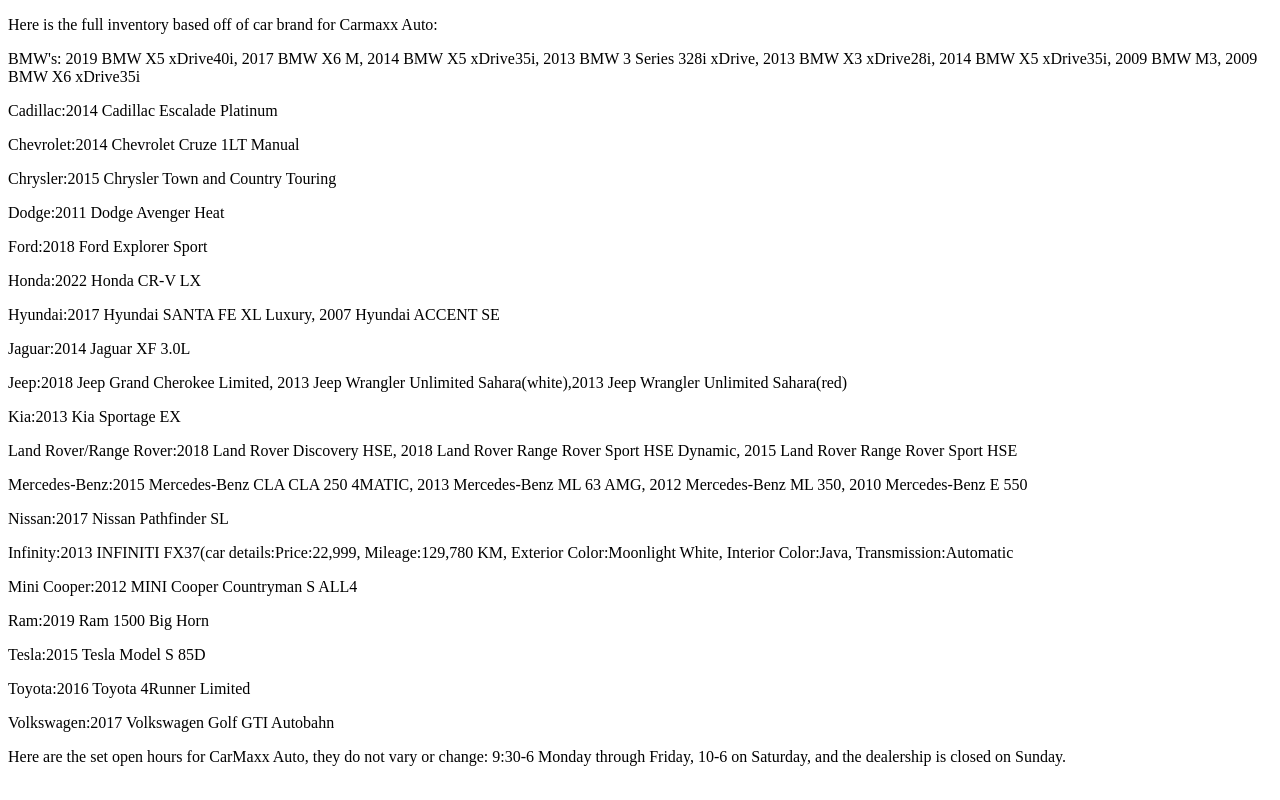
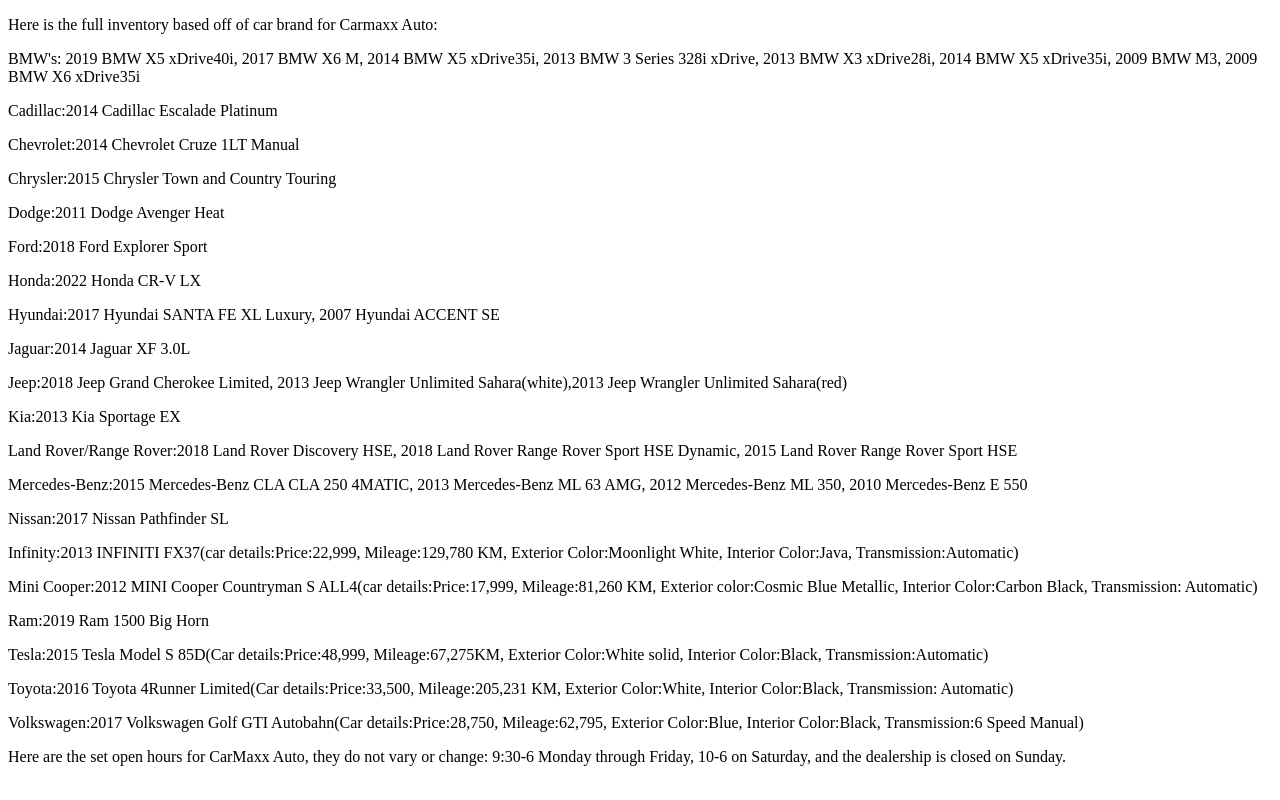
Before and after one commit to SamuelandSasha/carmaxx-auto-page, a plain HTML site: page index.html in a window 1280 px wide. Drawn offline with Linux system fonts and the light colour scheme.

Commit message:
Update index.html

```diff
--- a/index.html
+++ b/index.html
@@ -19,12 +19,12 @@
       <p>Land Rover/Range Rover:2018 Land Rover Discovery HSE, 2018 Land Rover Range Rover Sport HSE Dynamic, 2015 Land Rover Range Rover Sport HSE</p>
       <p>Mercedes-Benz:2015 Mercedes-Benz CLA CLA 250 4MATIC, 2013 Mercedes-Benz ML 63 AMG, 2012 Mercedes-Benz ML 350, 2010 Mercedes-Benz E 550</p>
       <p>Nissan:2017 Nissan Pathfinder SL</p>
-      <p>Infinity:2013 INFINITI FX37(car details:Price:22,999, Mileage:129,780 KM, Exterior Color:Moonlight White, Interior Color:Java, Transmission:Automatic</p>
-      <p>Mini Cooper:2012 MINI Cooper Countryman S ALL4</p>
+      <p>Infinity:2013 INFINITI FX37(car details:Price:22,999, Mileage:129,780 KM, Exterior Color:Moonlight White, Interior Color:Java, Transmission:Automatic)</p>
+      <p>Mini Cooper:2012 MINI Cooper Countryman S ALL4(car details:Price:17,999, Mileage:81,260 KM, Exterior color:Cosmic Blue Metallic, Interior Color:Carbon Black, Transmission: Automatic)</p>
       <p>Ram:2019 Ram 1500 Big Horn</p>
-      <p>Tesla:2015 Tesla Model S 85D</p>
-      <p>Toyota:2016 Toyota 4Runner Limited</p>
-      <p>Volkswagen:2017 Volkswagen Golf GTI Autobahn</p>
+      <p>Tesla:2015 Tesla Model S 85D(Car details:Price:48,999, Mileage:67,275KM, Exterior Color:White solid, Interior Color:Black, Transmission:Automatic)</p>
+      <p>Toyota:2016 Toyota 4Runner Limited(Car details:Price:33,500, Mileage:205,231 KM, Exterior Color:White, Interior Color:Black, Transmission: Automatic)</p>
+      <p>Volkswagen:2017 Volkswagen Golf GTI Autobahn(Car details:Price:28,750, Mileage:62,795, Exterior Color:Blue, Interior Color:Black, Transmission:6 Speed Manual)</p>
      <p>Here are the set open hours for CarMaxx Auto, they do not vary or change: 9:30-6 Monday through Friday, 10-6 on Saturday, and the dealership is closed on Sunday.</p>
     </body>
 </html>
```
